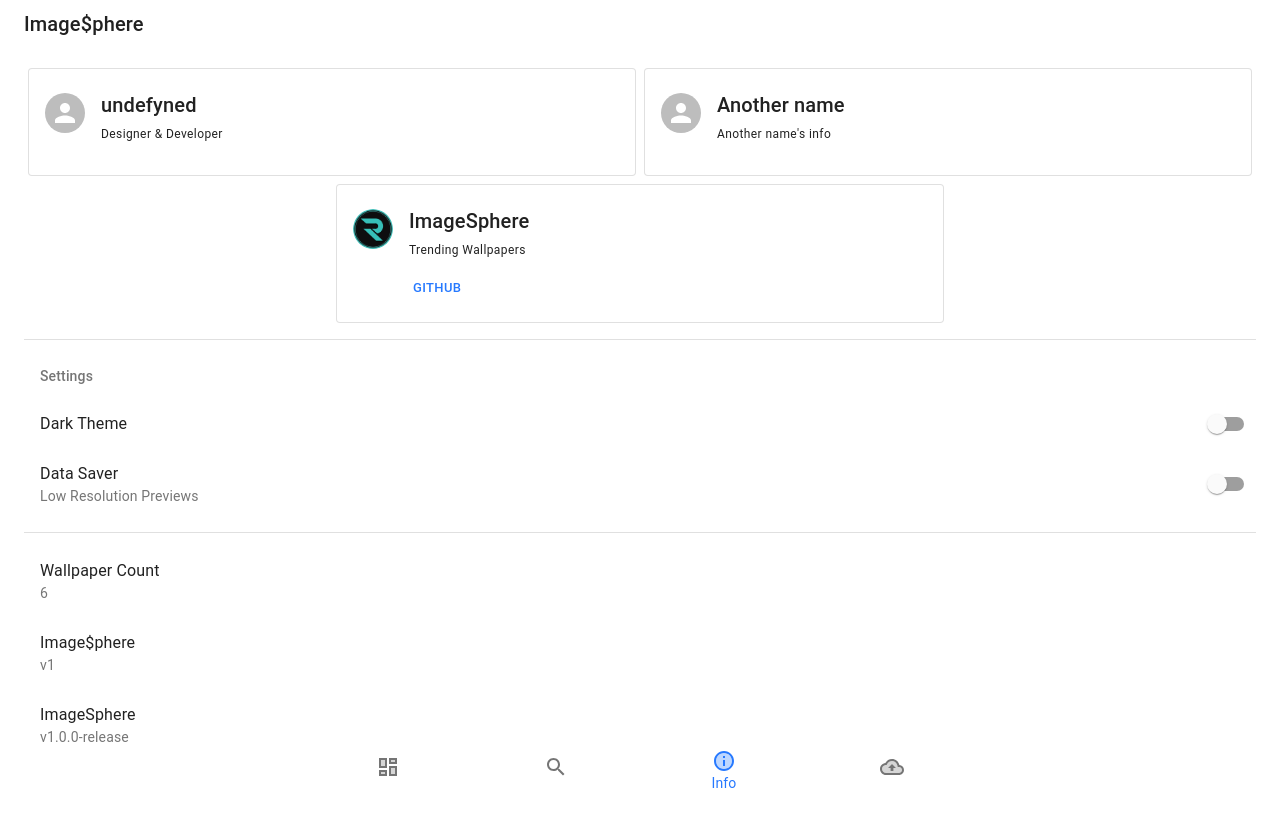
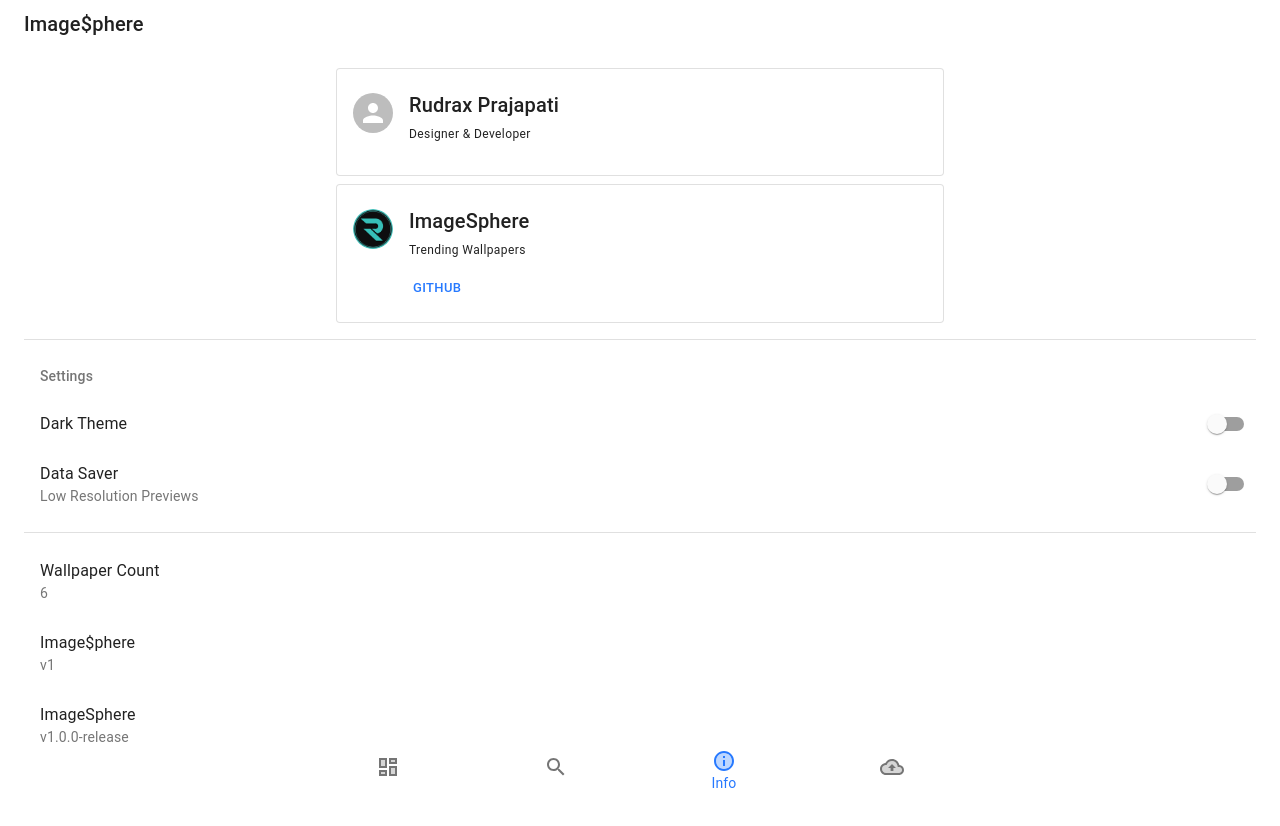
Before and after one commit to Rudrax2004/ImageSphere, a React (Create React App) app in the folder frontend/: page /info in a window 1280 px wide. Shown: the top 826 px of the page. Built offline with nearby package versions, Linux system fonts and the light colour scheme.

Commit message:
Final changes 1

```diff
--- a/frontend/src/TeamConfig.js
+++ b/frontend/src/TeamConfig.js
@@ -1,6 +1,6 @@
 const teamInfo = [
     {
-        "name": "undefyned",
+        "name": "Rudrax Prajapati",
         "info": "Designer & Developer",
         "profileImage": "",
         "linkOne": "",
@@ -12,19 +12,7 @@
         "linkFour": "",
         "linkFourTitle": ""
     },
-    {
-        "name": "Another name",
-        "info": "Another name's info",
-        "profileImage": "",
-        "linkOne": "",
-        "linkOneTitle": "",
-        "linkTwo": "",
-        "linkTwoTitle": "",
-        "linkThree": "",
-        "linkThreeTitle": "",
-        "linkFour": "",
-        "linkFourTitle": ""
-    },
+
     // Add additional sections here
 ]
 
--- a/frontend/src/components/AllWallpapers/AllWallpapersComponent.jsx
+++ b/frontend/src/components/AllWallpapers/AllWallpapersComponent.jsx
@@ -137,7 +137,7 @@
 
 
 import React, { useEffect, useState } from 'react';
-import Card from './Card';
+import Card from './Card.jsx';
 
 const WallpapersComponent = () => {
   const [images, setImages] = useState([]);
--- a/frontend/src/components/AllWallpapers/Card.jsx
+++ b/frontend/src/components/AllWallpapers/Card.jsx
@@ -1,10 +1,9 @@
 import React from 'react';
-import './Card.css';
 
 const Card = ({ image, title, subtitle }) => {
   return (
-    <div class="row row-cols-1 row-cols-md-2">
-  <div className="row">
+    <div class="row row-cols-1 row-cols-md-2 g-4">
+  <div className="col">
     <div className="card">
       <img src={image} class="card-img" alt="{title}" style={{width:275,}}/>
       <div className="card-body">
--- a/frontend/src/components/Info/Info.jsx
+++ b/frontend/src/components/Info/Info.jsx
@@ -40,7 +40,7 @@
           <List component={ Card } variant="outlined" className={classes.card}>
             <ListItem alignItems="flex-start">
               <ListItemAvatar>
-                <Avatar alt="Pepper Dashboard" src={Icon} />
+                <Avatar alt="Imagesphere" src={Icon} />
               </ListItemAvatar>
               <ListItemText>
                 <Typography variant="h6">ImageSphere</Typography>
--- a/frontend/src/components/Info/InfoComponent.jsx
+++ b/frontend/src/components/Info/InfoComponent.jsx
@@ -1,7 +1,7 @@
 import React from 'react';
 import { Container } from '@material-ui/core';
 import { makeStyles } from '@material-ui/core/styles';
-import GetAppIcon from '@material-ui/icons/GetAppTwoTone';
+// import GetAppIcon from '@material-ui/icons/GetAppTwoTone';
 import Button from '@material-ui/core/Button';
 import Divider from '@material-ui/core/Divider';
 import List from '@material-ui/core/List';
@@ -67,16 +67,7 @@
                     <AppVer />
                 </ListItem>
                 <ListItem>
-                        <Button
-                        variant="contained"
-                        color="primary"
-                        startIcon={<GetAppIcon />}
-                        id="add-button"
-                        style={{display: 'none'}}
-                        className={classes.installButton}
-                        >
-                        INSTALL APP
-                        </Button>
+
                 </ListItem>
             </List>
         </Container>
```
